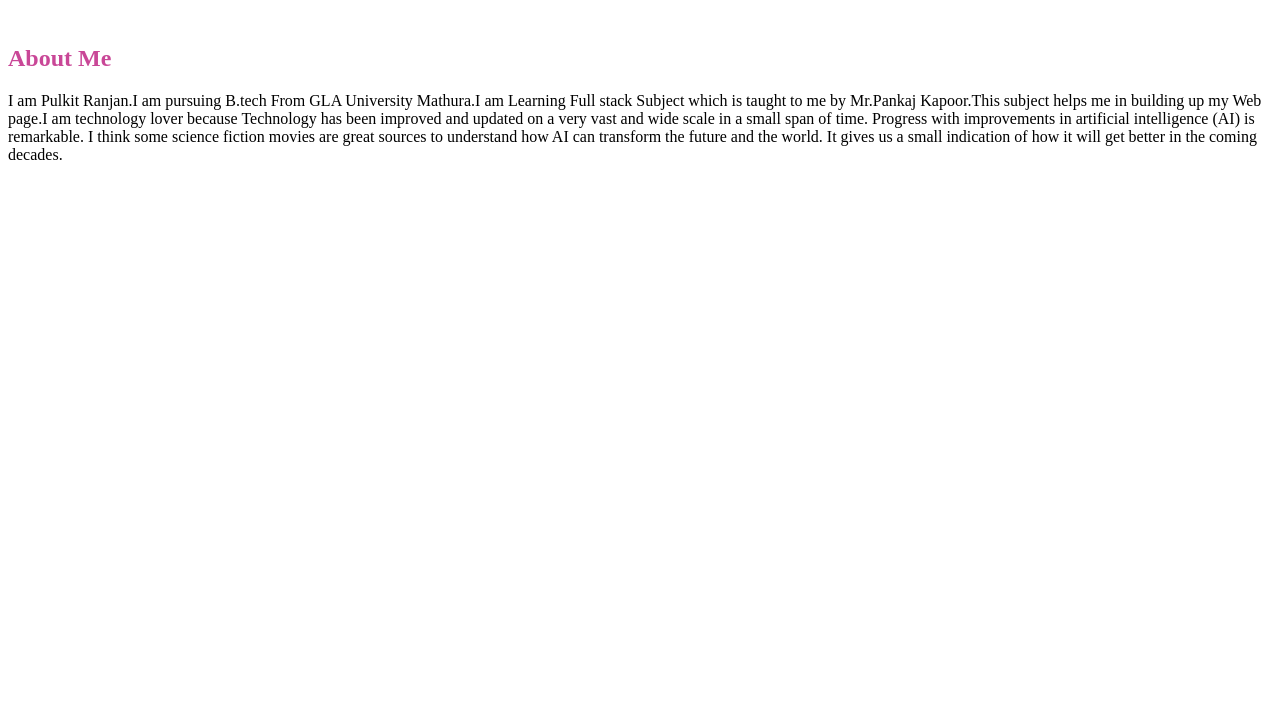
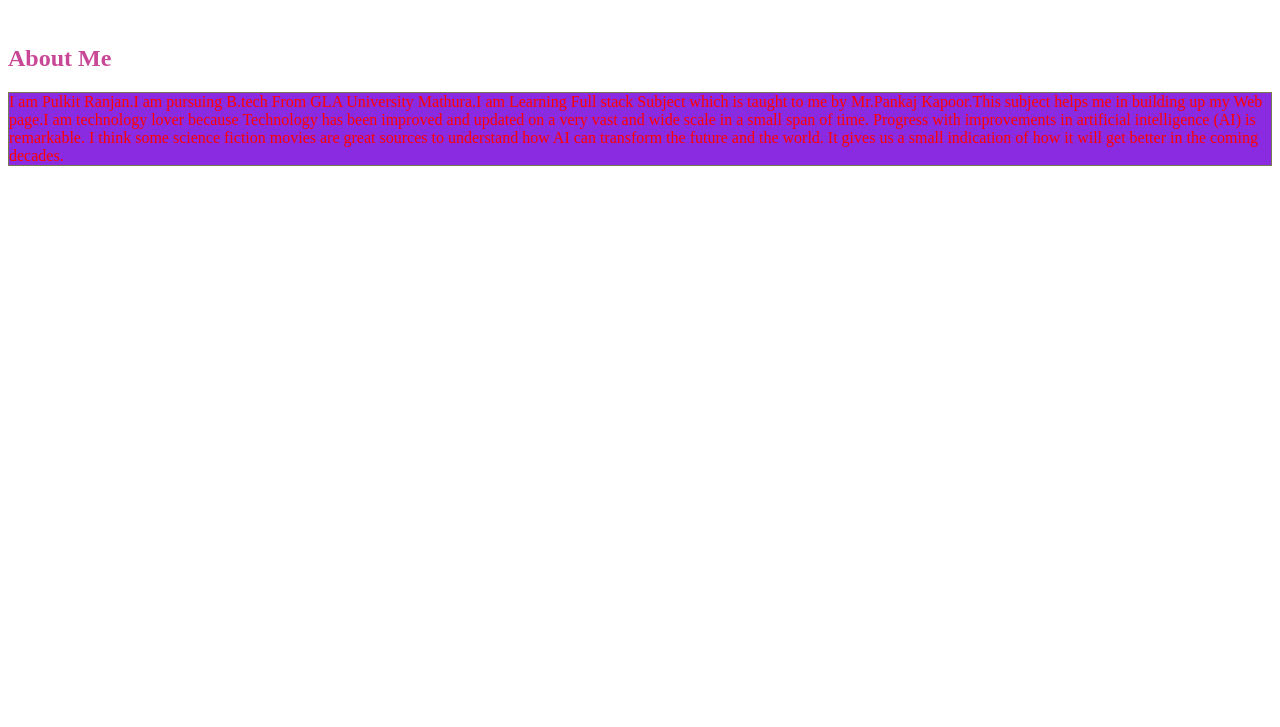
Before and after one commit to Pulkit519/Full_Stack, a plain HTML site: page index.html in a window 1280 px wide. Shown: the part 73-800 px from the top of the page. Drawn offline with Linux system fonts and the light colour scheme.

Commit message:
modified paragraph

```diff
--- a/index.html
+++ b/index.html
@@ -10,7 +10,10 @@
     <h1 style="color: rgb(99, 71, 201);" align="center">Welcome To My Live Web Page</h1>
     <br>
     <h2 style="color: rgb(201, 71, 151);" align="left">About Me</h2>
-    <p>I am Pulkit Ranjan.I am pursuing B.tech From GLA University Mathura.I am Learning Full stack Subject which is taught to me by
+    <p style="
+    color: red;
+    background-color: blueviolet;
+    border: 1px solid rgb(122, 122, 82);">I am Pulkit Ranjan.I am pursuing B.tech From GLA University Mathura.I am Learning Full stack Subject which is taught to me by
         Mr.Pankaj Kapoor.This subject helps me in building up my Web page.I am technology lover because Technology has been improved and updated on a very vast and wide scale in a small span of time.
         Progress with improvements in artificial intelligence (AI) is remarkable. I think some science fiction movies are great sources to understand how AI can transform the future and the world.
         It gives us a small indication of how it will get better in the coming decades. </p>
```
